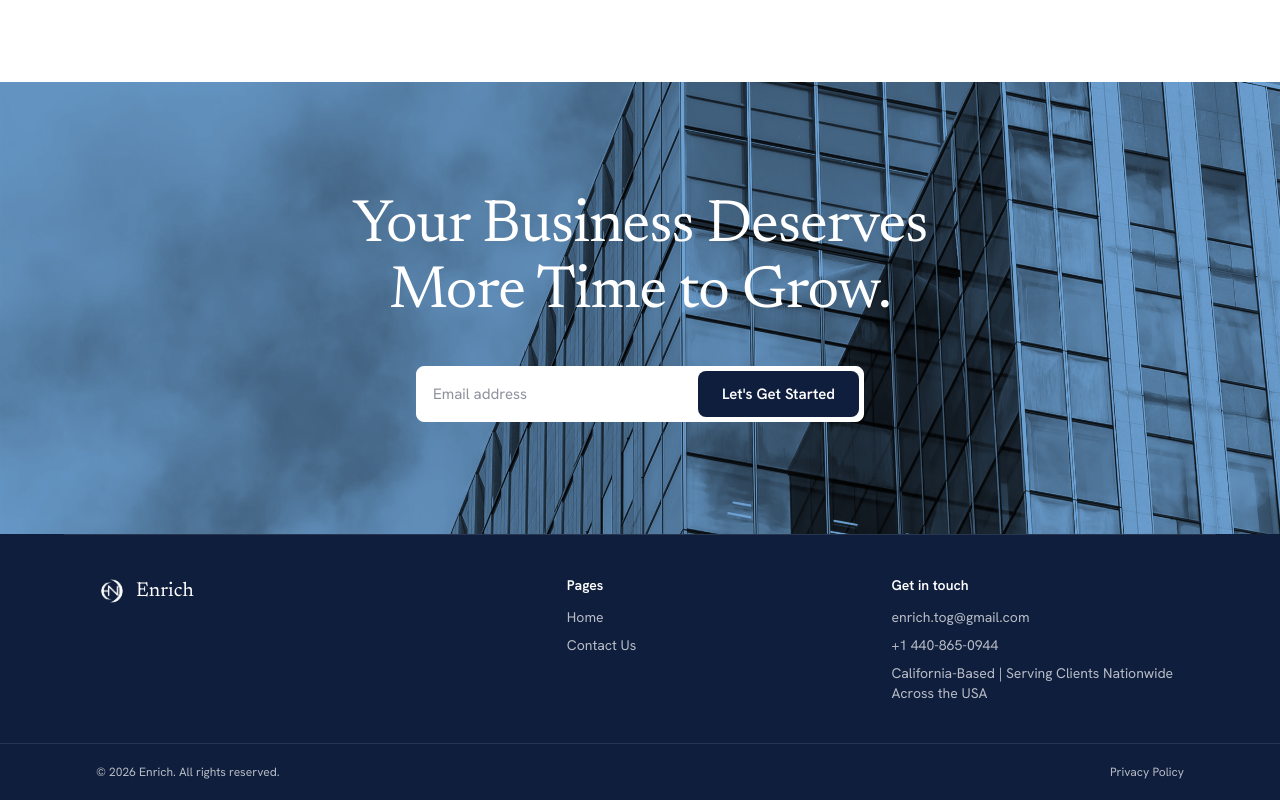
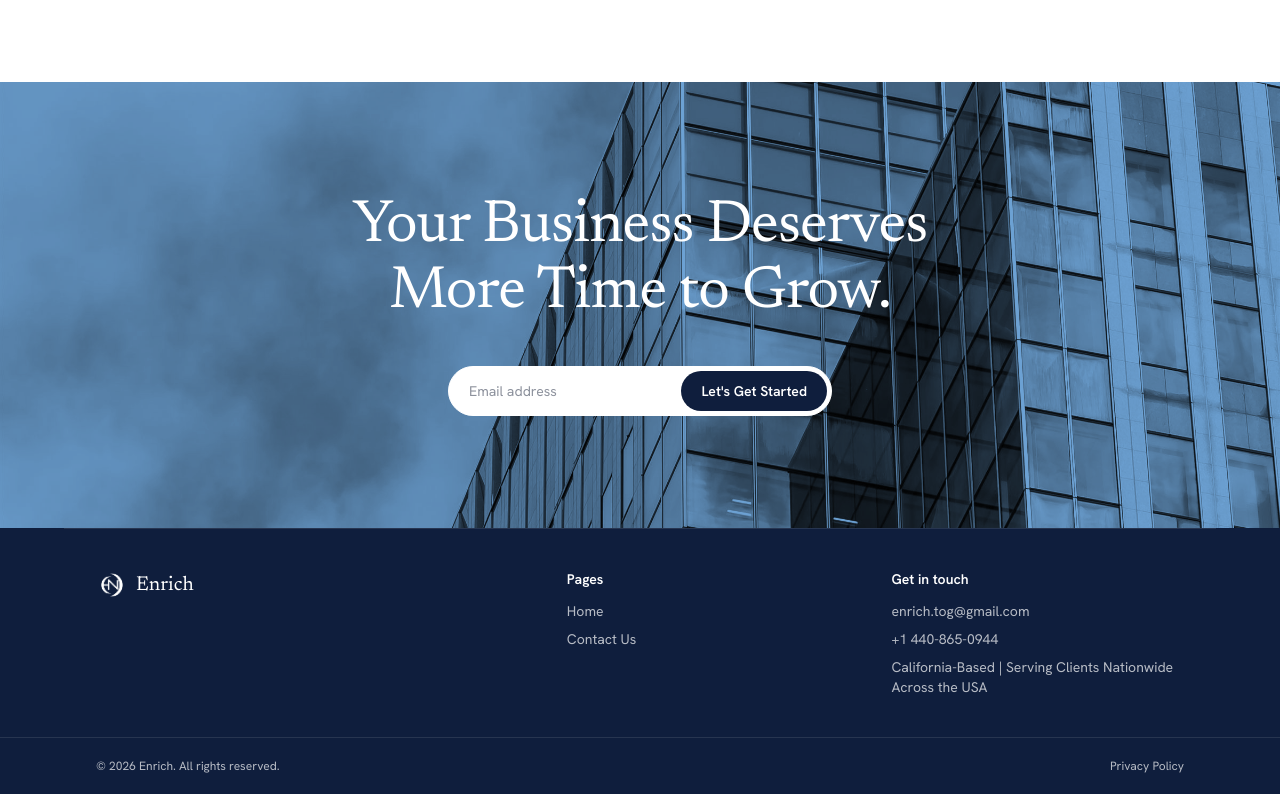
Before and after one commit to ralphchristiandD/agency-website, a Nuxt app: page /va-support in a window 1280 px wide. Shown: the part 3534-4334 px from the top of the page. Built offline with nearby package versions, Linux system fonts and the light colour scheme.

Commit message:
Bottom email box: round (pill) shape, a bit smaller

```diff
--- a/app/components/CtaBand.vue
+++ b/app/components/CtaBand.vue
@@ -20,7 +20,7 @@ defineProps<{ title: string; button: string }>()
 
     <div class="container-page flex flex-col items-center py-20 text-center sm:py-28">
       <h2 class="max-w-3xl text-4xl leading-[1.1] !text-white sm:text-6xl">{{ title }}</h2>
-      <EmailStart :label="button" class="mt-10 max-w-md !border-white" />
+      <EmailStart :label="button" class="mt-10 max-w-sm !border-white" />
     </div>
   </section>
 </template>
--- a/app/components/EmailStart.vue
+++ b/app/components/EmailStart.vue
@@ -16,7 +16,7 @@ function start() {
 
 <template>
   <form
-    class="flex w-full items-center gap-1 rounded-lg border border-line bg-white p-1 transition-colors focus-within:border-accent"
+    class="flex w-full items-center gap-1 rounded-full border border-line bg-white p-1 transition-colors focus-within:border-accent"
     @submit.prevent="start"
   >
     <label :for="id" class="sr-only">Email address</label>
@@ -27,13 +27,13 @@ function start() {
       required
       autocomplete="email"
       placeholder="Email address"
-      class="min-w-0 flex-1 bg-transparent px-3 text-charcoal placeholder:text-slate/70 focus:outline-none"
-      :class="props.size === 'sm' ? 'text-sm' : 'text-[0.9375rem]'"
+      class="min-w-0 flex-1 bg-transparent px-4 text-sm text-charcoal placeholder:text-slate/70 focus:outline-none"
     >
+    <!-- Round (pill) shape, developer's choice for this box -->
     <button
       type="submit"
-      class="btn-primary shrink-0"
-      :class="props.size === 'sm' ? '!min-h-9 !px-4 !py-1.5 text-sm' : ''"
+      class="btn-primary shrink-0 !rounded-full text-sm"
+      :class="props.size === 'sm' ? '!min-h-9 !px-4 !py-1.5' : '!min-h-10 !px-5 !py-2'"
     >
       {{ props.label }}
     </button>
```
